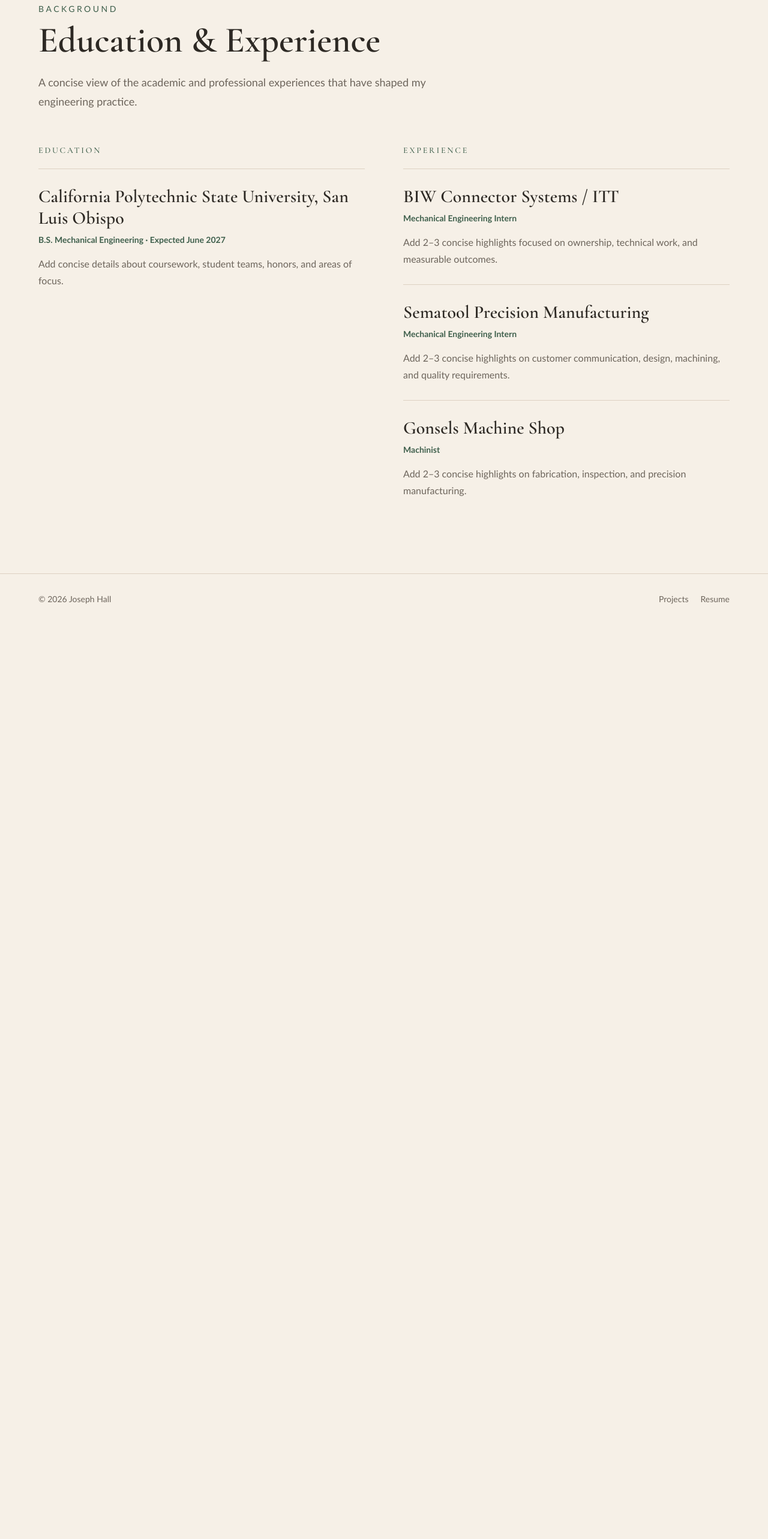
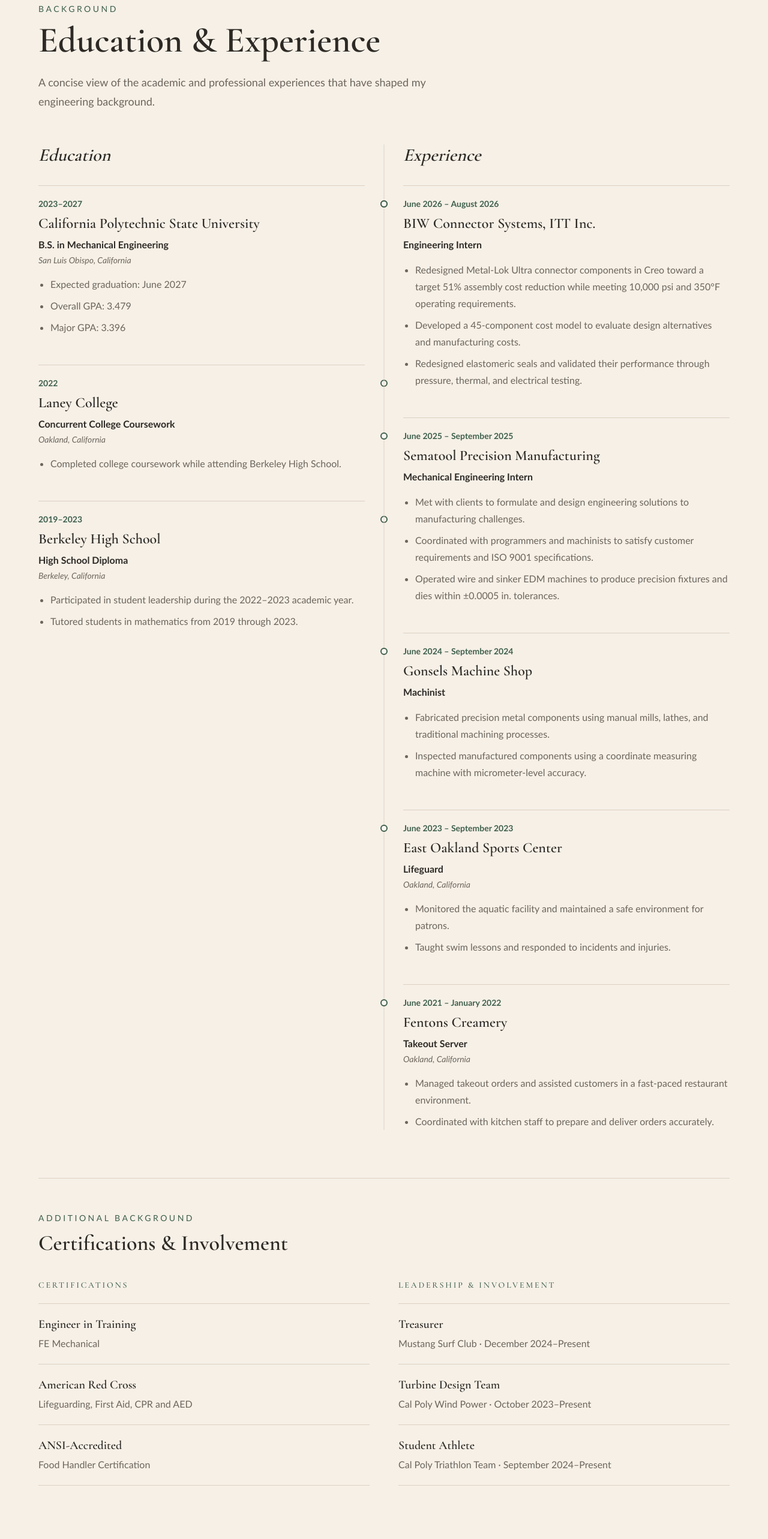
Before and after one commit to josephhall234/engineering_portfolio, a Next.js app: page /experience in a window 1280 px wide. Shown: the part 160-2726 px from the top of the page at 60% size. Before the commit the page ends 1201 px from the top, so only its background shows below. Built offline with nearby package versions, Linux system fonts and the light colour scheme.

Commit message:
edu&exp_update_1

```diff
--- a/src/app/experience/page.tsx
+++ b/src/app/experience/page.tsx
@@ -1,19 +1,164 @@
+type TimelineEntryProps = {
+  dates: string;
+  title: string;
+  subtitle: string;
+  location?: string;
+  bullets: string[];
+  side: "left" | "right";
+};
+
 const education = [
-  { title: "California Polytechnic State University, San Luis Obispo", subtitle: "B.S. Mechanical Engineering · Expected June 2027", copy: "Add concise details about coursework, student teams, honors, and areas of focus." },
+  {
+    dates: "2023–2027",
+    title: "California Polytechnic State University",
+    subtitle: "B.S. in Mechanical Engineering",
+    location: "San Luis Obispo, California",
+    bullets: [
+      "Expected graduation: June 2027",
+      "Overall GPA: 3.479",
+      "Major GPA: 3.396",
+    ],
+  },
+  {
+    dates: "2022",
+    title: "Laney College",
+    subtitle: "Concurrent College Coursework",
+    location: "Oakland, California",
+    bullets: [
+      "Completed college coursework while attending Berkeley High School.",
+    ],
+  },
+  {
+    dates: "2019–2023",
+    title: "Berkeley High School",
+    subtitle: "High School Diploma",
+    location: "Berkeley, California",
+    bullets: [
+      "Participated in student leadership during the 2022–2023 academic year.",
+      "Tutored students in mathematics from 2019 through 2023.",
+    ],
+  },
 ];
 
 const experience = [
-  { title: "BIW Connector Systems / ITT", subtitle: "Mechanical Engineering Intern", copy: "Add 2–3 concise highlights focused on ownership, technical work, and measurable outcomes." },
-  { title: "Sematool Precision Manufacturing", subtitle: "Mechanical Engineering Intern", copy: "Add 2–3 concise highlights on customer communication, design, machining, and quality requirements." },
-  { title: "Gonsels Machine Shop", subtitle: "Machinist", copy: "Add 2–3 concise highlights on fabrication, inspection, and precision manufacturing." },
+  {
+    dates: "June 2026 – August 2026",
+    title: "BIW Connector Systems, ITT Inc.",
+    subtitle: "Engineering Intern",
+    bullets: [
+      "Redesigned Metal-Lok Ultra connector components in Creo toward a target 51% assembly cost reduction while meeting 10,000 psi and 350°F operating requirements.",
+      "Developed a 45-component cost model to evaluate design alternatives and manufacturing costs.",
+      "Redesigned elastomeric seals and validated their performance through pressure, thermal, and electrical testing.",
+    ],
+  },
+  {
+    dates: "June 2025 – September 2025",
+    title: "Sematool Precision Manufacturing",
+    subtitle: "Mechanical Engineering Intern",
+    bullets: [
+      "Met with clients to formulate and design engineering solutions to manufacturing challenges.",
+      "Coordinated with programmers and machinists to satisfy customer requirements and ISO 9001 specifications.",
+      "Operated wire and sinker EDM machines to produce precision fixtures and dies within ±0.0005 in. tolerances.",
+    ],
+  },
+  {
+    dates: "June 2024 – September 2024",
+    title: "Gonsels Machine Shop",
+    subtitle: "Machinist",
+    bullets: [
+      "Fabricated precision metal components using manual mills, lathes, and traditional machining processes.",
+      "Inspected manufactured components using a coordinate measuring machine with micrometer-level accuracy.",
+    ],
+  },
+  {
+    dates: "June 2023 – September 2023",
+    title: "East Oakland Sports Center",
+    subtitle: "Lifeguard",
+    location: "Oakland, California",
+    bullets: [
+      "Monitored the aquatic facility and maintained a safe environment for patrons.",
+      "Taught swim lessons and responded to incidents and injuries.",
+    ],
+  },
+  {
+    dates: "June 2021 – January 2022",
+    title: "Fentons Creamery",
+    subtitle: "Takeout Server",
+    location: "Oakland, California",
+    bullets: [
+      "Managed takeout orders and assisted customers in a fast-paced restaurant environment.",
+      "Coordinated with kitchen staff to prepare and deliver orders accurately.",
+    ],
+  },
 ];
 
-function Entry({ title, subtitle, copy }: { title: string; subtitle: string; copy: string }) {
+const certifications = [
+  {
+    title: "Engineer in Training",
+    subtitle: "FE Mechanical",
+  },
+  {
+    title: "American Red Cross",
+    subtitle: "Lifeguarding, First Aid, CPR and AED",
+  },
+  {
+    title: "ANSI-Accredited",
+    subtitle: "Food Handler Certification",
+  },
+];
+
+const involvement = [
+  {
+    title: "Treasurer",
+    subtitle: "Mustang Surf Club · December 2024–Present",
+  },
+  {
+    title: "Turbine Design Team",
+    subtitle: "Cal Poly Wind Power · October 2023–Present",
+  },
+  {
+    title: "Student Athlete",
+    subtitle: "Cal Poly Triathlon Team · September 2024–Present",
+  },
+];
+
+function TimelineEntry({
+  dates,
+  title,
+  subtitle,
+  location,
+  bullets,
+  side,
+}: TimelineEntryProps) {
+  const dotPosition =
+    side === "left"
+      ? "md:-right-[2.4rem]"
+      : "md:-left-[2.4rem]";
+
   return (
-    <article className="border-t border-[var(--border)] py-7">
-      <h2 className="text-3xl font-semibold">{title}</h2>
-      <p className="mt-2 text-sm font-semibold text-[var(--accent)]">{subtitle}</p>
-      <p className="mt-4 max-w-xl leading-7 text-[var(--muted)]">{copy}</p>
+    <article className="relative border-t border-[var(--border)] pt-5">
+      <span
+        className={`absolute top-6 hidden h-3 w-3 rounded-full border-2 border-[var(--accent)] bg-[var(--surface)] md:block ${dotPosition}`}
+        aria-hidden="true"
+      />
+
+      <p className="text-sm font-semibold text-[var(--accent)]">{dates}</p>
+
+      <h3 className="mt-2 text-2xl font-semibold leading-tight">{title}</h3>
+
+      <p className="mt-2 font-semibold">{subtitle}</p>
+
+      {location && (
+        <p className="mt-1 text-sm italic text-[var(--muted)]">{location}</p>
+      )}
+
+      <ul className="mt-4 space-y-2 pl-5 text-[var(--muted)]">
+        {bullets.map((bullet) => (
+          <li key={bullet} className="list-disc leading-7">
+            {bullet}
+          </li>
+        ))}
+      </ul>
     </article>
   );
 }
@@ -21,13 +166,103 @@
 export default function ExperiencePage() {
   return (
     <main className="mx-auto max-w-6xl px-6 py-16 md:px-12 md:py-24 lg:px-0">
-      <p className="text-sm uppercase tracking-[0.25em] text-[var(--accent)]">Background</p>
-      <h1 className="mt-3 text-5xl font-semibold md:text-6xl">Education & Experience</h1>
-      <p className="mt-6 max-w-2xl text-lg leading-8 text-[var(--muted)]">A concise view of the academic and professional experiences that have shaped my engineering practice.</p>
-      <div className="mt-14 grid gap-12 md:grid-cols-2 md:gap-16">
-        <section><h2 className="mb-5 text-sm uppercase tracking-[0.2em] text-[var(--accent)]">Education</h2>{education.map((item) => <Entry key={item.title} {...item} />)}</section>
-        <section><h2 className="mb-5 text-sm uppercase tracking-[0.2em] text-[var(--accent)]">Experience</h2>{experience.map((item) => <Entry key={item.title} {...item} />)}</section>
-      </div>
+      <p className="text-sm uppercase tracking-[0.25em] text-[var(--accent)]">
+        Background
+      </p>
+
+      <h1 className="mt-3 text-5xl font-semibold md:text-6xl">
+        Education &amp; Experience
+      </h1>
+
+      <p className="mt-6 max-w-2xl text-lg leading-8 text-[var(--muted)]">
+        A concise view of the academic and professional experiences that have
+        shaped my engineering background.
+      </p>
+
+      <section className="mt-14">
+        <div className="grid gap-14 md:grid-cols-[1fr_4rem_1fr] md:gap-0">
+          {/* Education: left side */}
+          <div>
+            <h2 className="mb-8 text-3xl font-semibold italic">Education</h2>
+
+            <div className="space-y-12">
+              {education.map((entry) => (
+                <TimelineEntry
+                  key={`${entry.title}-${entry.dates}`}
+                  {...entry}
+                  side="left"
+                />
+              ))}
+            </div>
+          </div>
+
+          {/* Central timeline */}
+          <div className="relative hidden md:block" aria-hidden="true">
+            <div className="absolute bottom-0 left-1/2 top-0 w-px -translate-x-1/2 bg-[var(--border)]" />
+          </div>
+
+          {/* Experience: right side */}
+          <div>
+            <h2 className="mb-8 text-3xl font-semibold italic">Experience</h2>
+
+            <div className="space-y-12">
+              {experience.map((entry) => (
+                <TimelineEntry
+                  key={`${entry.title}-${entry.dates}`}
+                  {...entry}
+                  side="right"
+                />
+              ))}
+            </div>
+          </div>
+        </div>
+      </section>
+
+      <section className="mt-20 border-t border-[var(--border)] pt-14">
+        <p className="text-sm uppercase tracking-[0.25em] text-[var(--accent)]">
+          Additional Background
+        </p>
+
+        <h2 className="mt-3 text-4xl font-semibold">
+          Certifications &amp; Involvement
+        </h2>
+
+        <div className="mt-10 grid gap-12 md:grid-cols-2">
+          <div>
+            <h3 className="mb-5 text-sm uppercase tracking-[0.2em] text-[var(--accent)]">
+              Certifications
+            </h3>
+
+            <div className="divide-y divide-[var(--border)] border-y border-[var(--border)]">
+              {certifications.map((item) => (
+                <article key={item.title} className="py-5">
+                  <h4 className="text-xl font-semibold">{item.title}</h4>
+                  <p className="mt-1 leading-7 text-[var(--muted)]">
+                    {item.subtitle}
+                  </p>
+                </article>
+              ))}
+            </div>
+          </div>
+
+          <div>
+            <h3 className="mb-5 text-sm uppercase tracking-[0.2em] text-[var(--accent)]">
+              Leadership &amp; Involvement
+            </h3>
+
+            <div className="divide-y divide-[var(--border)] border-y border-[var(--border)]">
+              {involvement.map((item) => (
+                <article key={item.title} className="py-5">
+                  <h4 className="text-xl font-semibold">{item.title}</h4>
+                  <p className="mt-1 leading-7 text-[var(--muted)]">
+                    {item.subtitle}
+                  </p>
+                </article>
+              ))}
+            </div>
+          </div>
+        </div>
+      </section>
     </main>
   );
 }
```
